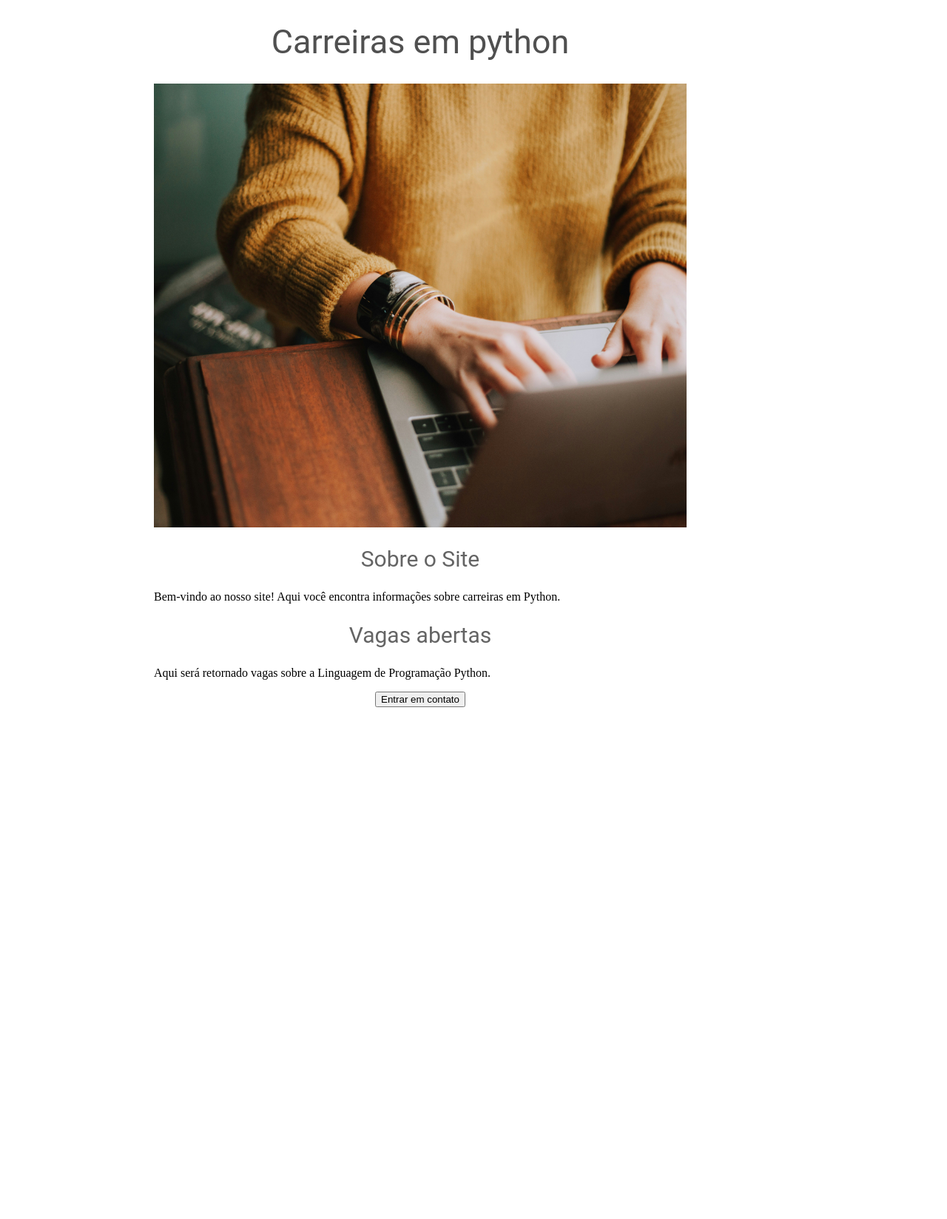
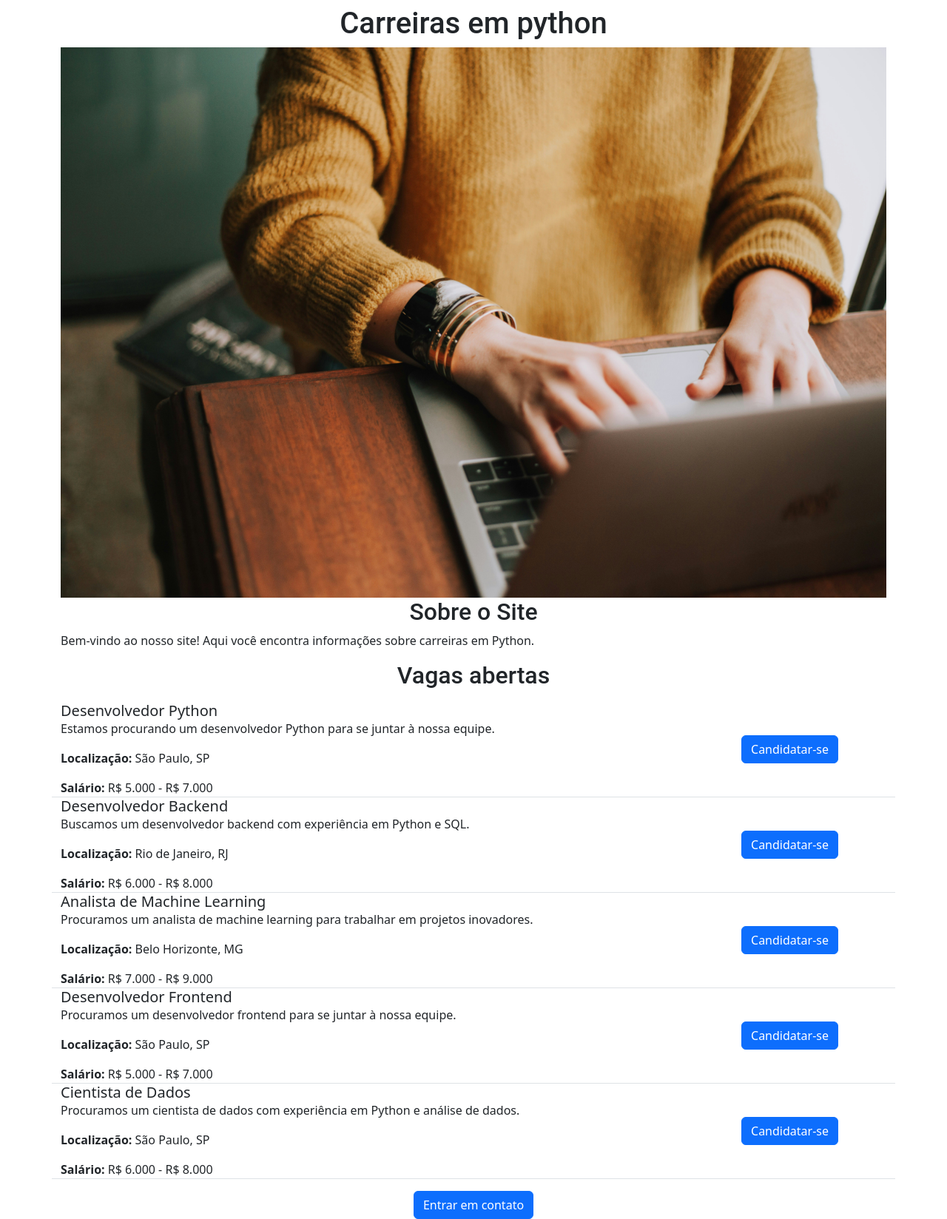
Before and after one commit to daleu876/Flask, a Flask app: page / in a window 1280 px wide. Shown: the whole page at 74% size. Before the commit the page ends 956 px from the top, so only its background shows below. Run offline with Flask 3, Linux system fonts and the light colour scheme.

Commit message:
coloquei a opção de vaga

```diff
--- a/app.py
+++ b/app.py
@@ -1,10 +1,52 @@
-from flask import Flask,render_template
+from flask import Flask,render_template ,jsonify
 
 app = Flask(__name__)
 
+VAGAS = [
+    {
+        'id': 1,
+        "titulo": "Desenvolvedor Python",
+        "descricao": "Estamos procurando um desenvolvedor Python para se juntar à nossa equipe.",
+        "localizacao": "São Paulo, SP",
+        "salario": "R$ 5.000 - R$ 7.000"
+    },
+    {
+        'id': 2,
+        "titulo": "Desenvolvedor Backend",
+        "descricao": "Buscamos um desenvolvedor backend com experiência em Python e SQL.",
+        "localizacao": "Rio de Janeiro, RJ",
+        "salario": "R$ 6.000 - R$ 8.000"
+    },
+    {
+        'id': 3,
+        "titulo": "Analista de Machine Learning",
+        "descricao": "Procuramos um analista de machine learning para trabalhar em projetos inovadores.",
+        "localizacao": "Belo Horizonte, MG",
+        "salario": "R$ 7.000 - R$ 9.000"
+    },
+    {
+            'id': 4,
+            "titulo": "Desenvolvedor Frontend",
+            "descricao": "Procuramos um desenvolvedor frontend para se juntar à nossa equipe.",
+            "localizacao": "São Paulo, SP",
+            "salario": "R$ 5.000 - R$ 7.000"
+        },
+        {
+                    'id': 5,
+                    "titulo": "Cientista de Dados",
+                    "descricao": "Procuramos um cientista de dados com experiência em Python e análise de dados.",
+                    "localizacao": "São Paulo, SP",
+                    "salario": "R$ 6.000 - R$ 8.000"
+                }
+
+]
+
 @app.route("/")
 def hello():
-    return render_template("home.html")
+    return render_template("home.html", vagas=VAGAS)
+@app.route("/vagas")
+def vagas():
+    return jsonify(VAGAS)
 
 if __name__ == "__main__":
     app.run(debug=True)
--- a/templates/home.html
+++ b/templates/home.html
@@ -4,18 +4,23 @@
     <meta charset="UTF-8">
     <link rel="stylesheet" href="/static/estilo/style.css">
     <meta name="viewport" content="width=device-width, initial-scale=1.0">
+    <link rel="stylesheet" href="https://cdn.jsdelivr.net/npm/bootstrap@5.3.8/dist/css/bootstrap.min.css" integrity="sha384-sRIl4kxILFvY47J16cr9ZwB07vP4J8+LH7qKQnuqkuIAvNWLzeN8tE5YBujZqJLB" crossorigin="anonymous">
     <title>HomePage</title>
 </head>
 <body>
-    <div id="container">
-    <h1>Carreiras em python</h1>
-    <img id="banner" src="{{url_for('static',filename='imagem/carreira.jpg')}}">
+    <div class="container">
+    <h1 class="text-center mt-2 mb-2">Carreiras em python</h1>
+    <img class="img-fluid" src="{{url_for('static',filename='imagem/carreira.jpg')}}">
     <h2>Sobre o Site</h2>
     <p>Bem-vindo ao nosso site! Aqui você encontra informações sobre carreiras em Python.</p>
-    <h2>Vagas abertas</h2>
-    <p>Aqui será retornado vagas sobre a Linguagem de Programação Python.</p>
-    <div style="text-align: center;">
-         <button>Entrar em contato</button>
+    <h2 class="text-center mt-2">Vagas abertas</h2>
+    <p class="lead">
+        {% for vaga in vagas %}
+            {% include 'includes/vagas_item.html' %}
+        {% endfor %}
+    </p>
+    <div class="text-center">
+         <button class="btn btn-primary">Entrar em contato</button>
     </div>
     </div>
 
--- /dev/null
+++ b/templates/includes/vagas_item.html
@@ -0,0 +1,11 @@
+<div class="row border-bottom" class="card mb-3">
+<div  class="col-9">
+    <h5 class="card-title">{{ vaga.titulo }}</h5>
+    <p class="card-text">{{ vaga.descricao }}</p>
+    <p class="card-text"><strong>Localização:</strong> {{ vaga.localizacao }}</p>
+    <p class="card-text"><strong>Salário:</strong> {{ vaga.salario }}</p>
+</div>
+<div class="col-3" style="display: flex; align-items: center; justify-content: center;">
+<button type="button" class="btn btn-primary">Candidatar-se</button>
+</div>
+</div>
```
